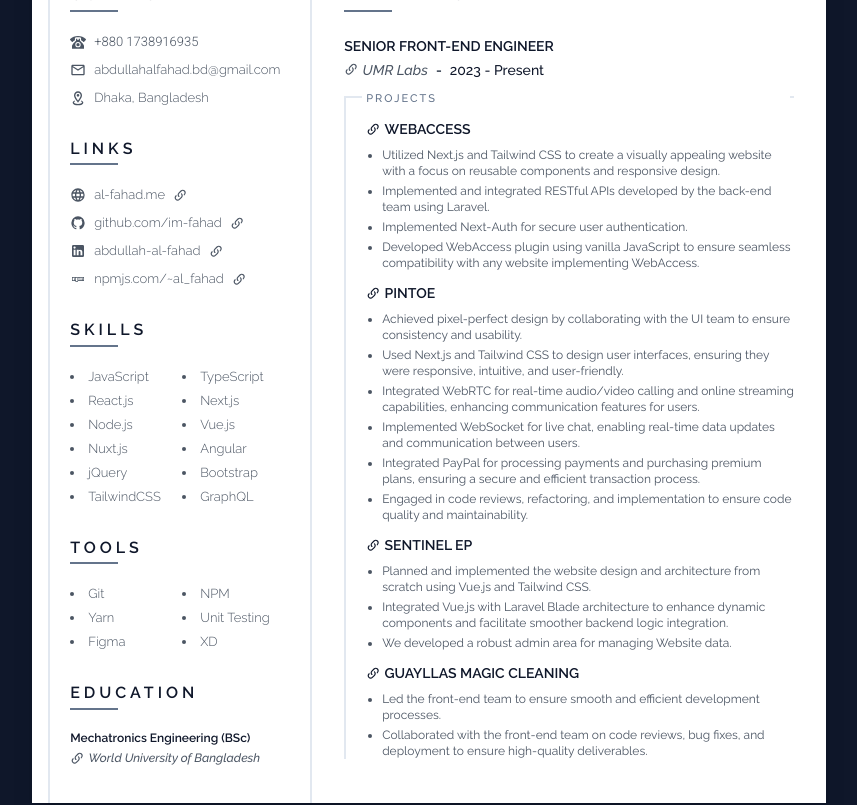
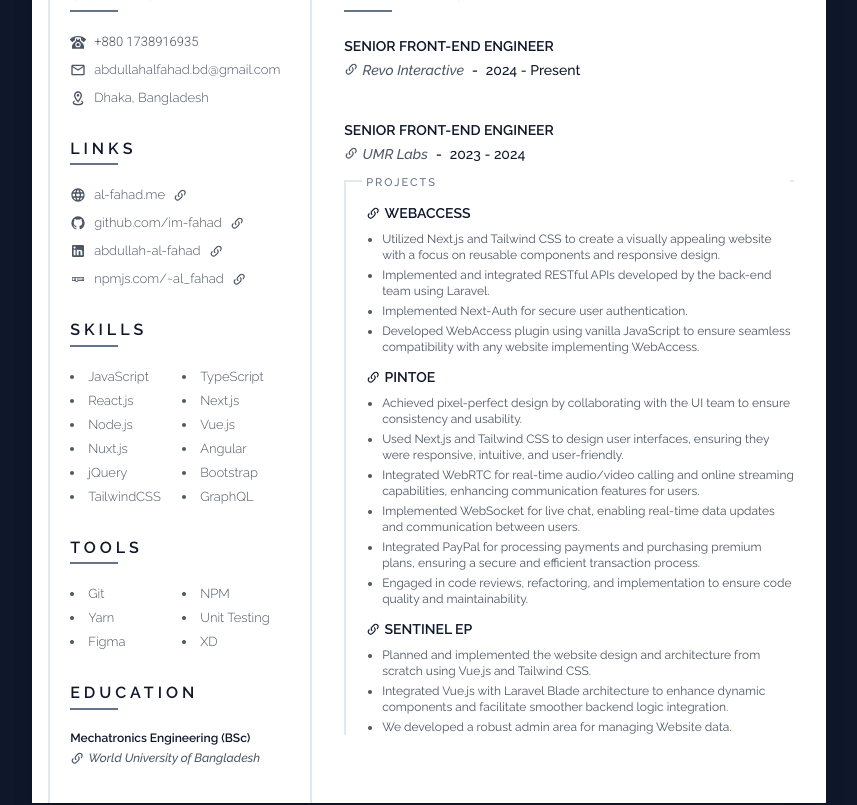
Before and after one commit to im-fahad/portfolio, a Next.js app: page /resume-v3 in a window 1280 px wide. Shown: the part 360-1165 px from the top of the page, without its empty margins (211-1068 px from the left). Built offline with nearby package versions, Linux system fonts and the light colour scheme.

Commit message:
resume v3 updated

```diff
--- a/src/components/resume-v3/Experiences.tsx
+++ b/src/components/resume-v3/Experiences.tsx
@@ -13,9 +13,15 @@ export default function Experiences(props: Props) {
         [
             {
                 designation: 'SENIOR FRONT-END ENGINEER',
+                company: 'Revo Interactive',
+                company_url: 'http://revo-interactive.com/',
+                duration: '2024 - Present',
+            },
+            {
+                designation: 'SENIOR FRONT-END ENGINEER',
                 company: 'UMR Labs',
                 company_url: 'https://umrlabs.com/',
-                duration: '2023 - Present',
+                duration: '2023 - 2024',
                 projects: [
                     {
                         name: 'Webaccess',
@@ -53,16 +59,6 @@ export default function Experiences(props: Props) {
                             // 'Implemented and integrated RESTful APIs developed by the back-end team using Laravel.',
                             'Integrated Vue.js with Laravel Blade architecture to enhance dynamic components and facilitate smoother backend logic integration.',
                             'We developed a robust admin area for managing Website data.',
-                        ],
-                    },
-                    {
-                        name: 'Guayllas Magic Cleaning',
-                        url: 'https://cleaning.accounts.llc/',
-                        description: '',
-                        skills: [SKILLS.vue, SKILLS.vuex, SKILLS.tailwind, SKILLS.laravel],
-                        works: [
-                            'Led the front-end team to ensure smooth and efficient development processes.',
-                            'Collaborated with the front-end team on code reviews, bug fixes, and deployment to ensure high-quality deliverables.'
                         ],
                     },
                 ]
```
